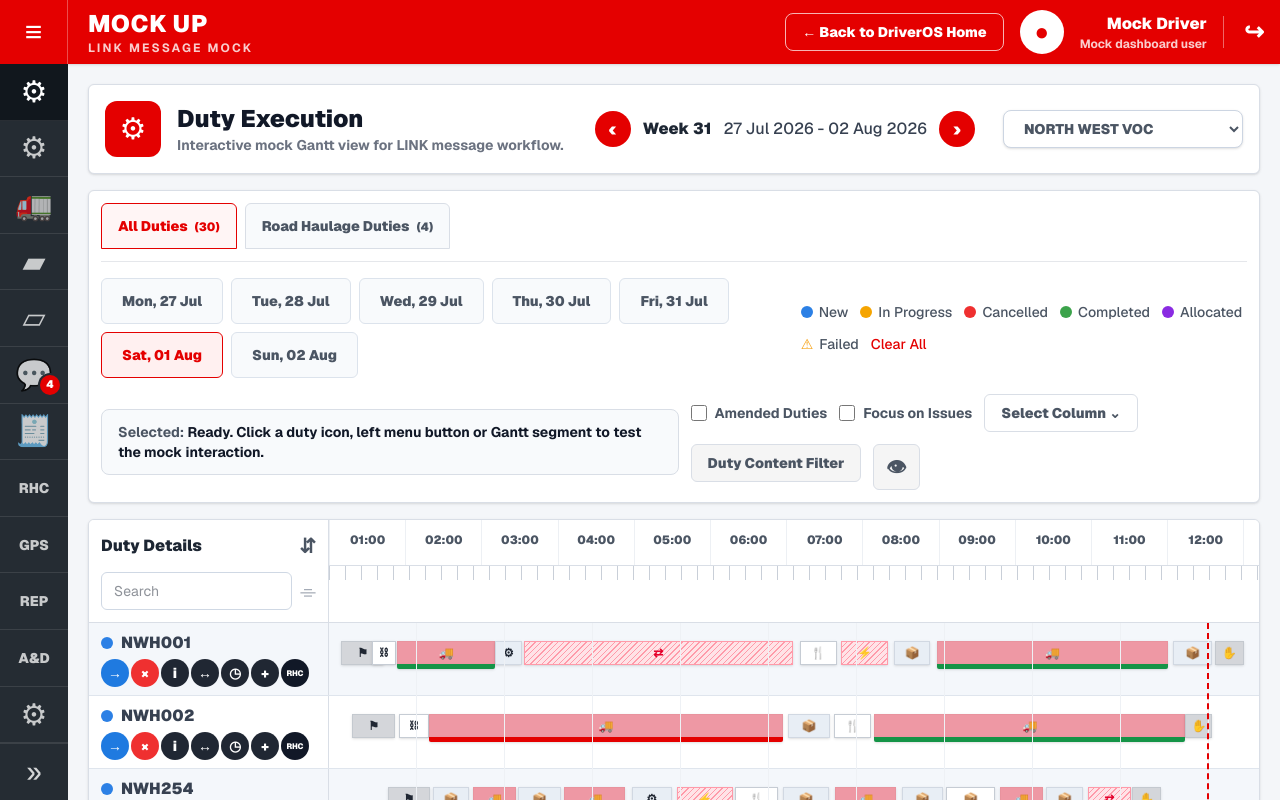
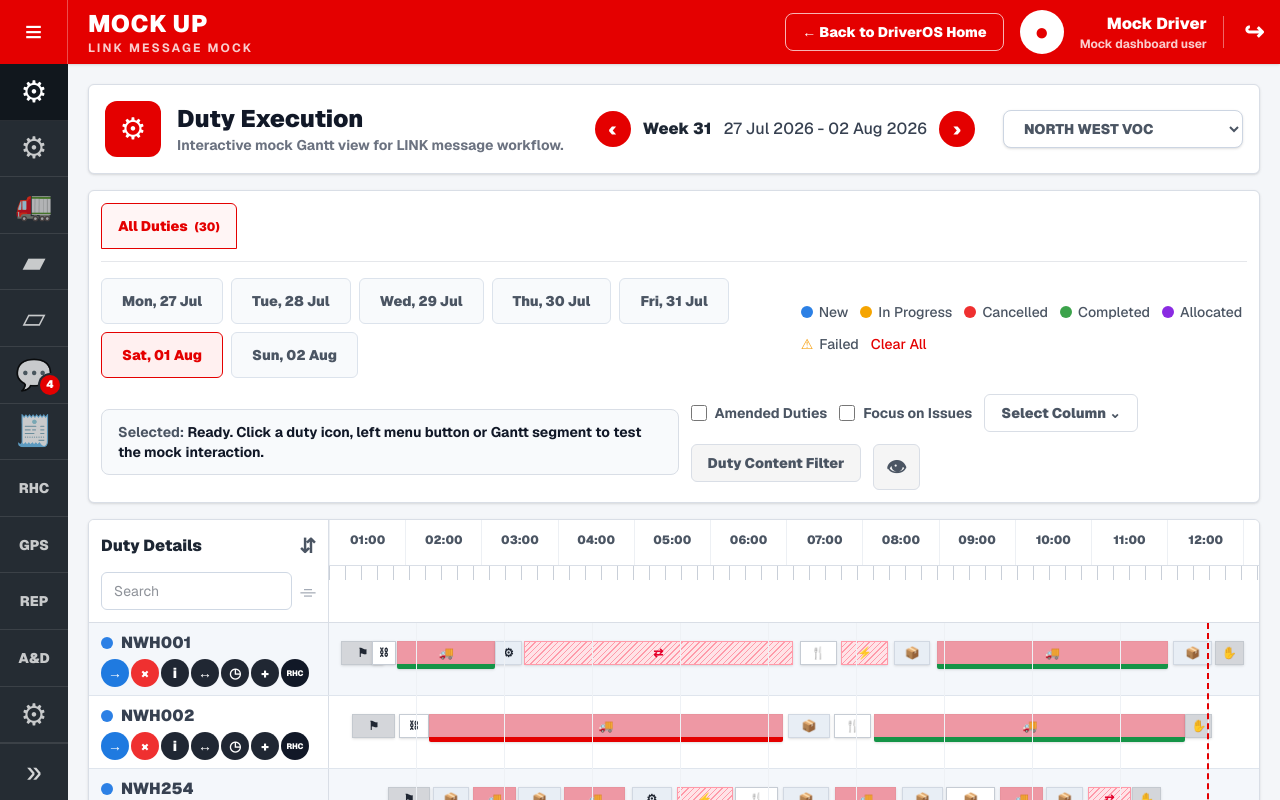
Before and after one commit to acannon76/rugby-league-supporter-web, a Next.js app: page /internal/app-ideas/link-message-mock in a window 1280 px wide. Shown: the top 800 px of the page. Built offline with nearby package versions, Linux system fonts and the light colour scheme.

Commit message:
remove the haulage tab

```diff
--- a/src/app/internal/app-ideas/link-message-mock/page.tsx
+++ b/src/app/internal/app-ideas/link-message-mock/page.tsx
@@ -964,20 +964,6 @@ export default function LinkMessageMockPage() {
               >
                 All Duties <span className="ml-1 text-xs text-inherit">({duties.length})</span>
               </button>
-              <button
-                type="button"
-                onClick={() => {
-                  setActiveDutyTab("roadHaulage");
-                  setSelectedDetail("Road Haulage Duties tab opened.");
-                }}
-                className={`rounded-t-md border px-4 py-3 text-sm font-black transition ${
-                  activeDutyTab === "roadHaulage"
-                    ? "border-[#e40000] bg-[#fff5f5] text-[#e40000]"
-                    : "border-[#d9dee6] bg-[#f8fafc] text-[#4b5563] hover:border-[#e40000]"
-                }`}
-              >
-                Road Haulage Duties <span className="ml-1 text-xs text-inherit">({duties.filter((duty) => isRoadHaulageDuty(duty.duty)).length})</span>
-              </button>
             </div>
             <div className="flex flex-col gap-3 xl:flex-row xl:items-center xl:justify-between">
               <div className="flex flex-wrap gap-2">
```
